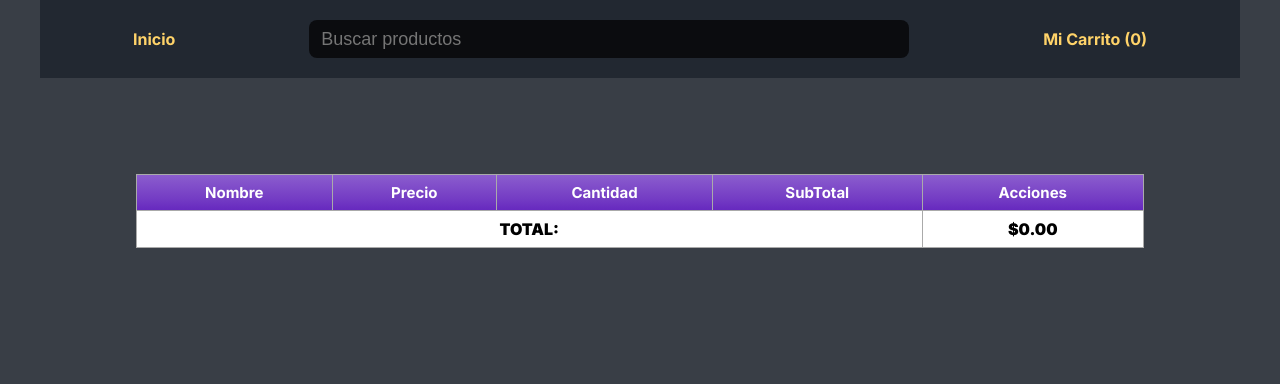
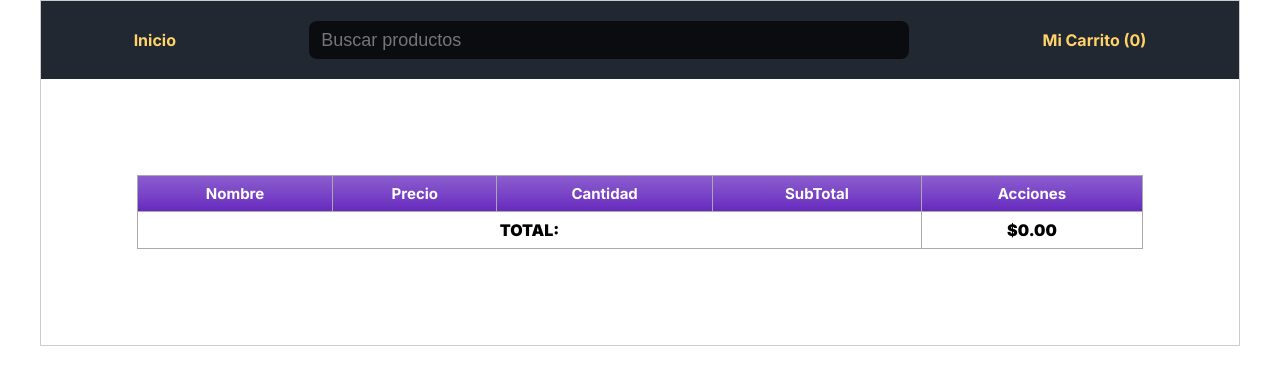
Before and after one commit to patrgon/shoppingCart-app, a Next.js app: page /shoppingCart in a window 1280 px wide. Shown: the top 384 px of the page. Built offline with nearby package versions, Linux system fonts and the light colour scheme.

Commit message:
css changes

```diff
--- a/src/app/components/categoryList/CategoryList.module.css
+++ b/src/app/components/categoryList/CategoryList.module.css
@@ -1,5 +1,4 @@
 .categoryList {
-    background-color: #222831;
     display: flex;
     gap: 32px;
     width: 100%;
@@ -12,7 +11,7 @@
 }
 
 .category_item {
-    color: #ccc;
+    color: #6e5296;
     font-weight: 600;
     text-transform: uppercase;
 
@@ -20,5 +19,5 @@
 }
 
 .category_item:hover {
-    color: #ffff;
+    color: #532494;
 }
--- a/src/app/components/product/Product.module.css
+++ b/src/app/components/product/Product.module.css
@@ -5,6 +5,8 @@
     min-height: 380px;
     width: 324px;
     border-radius: 4px;
+    border: 1px solid #ccc;
+    box-shadow: 0px 10px 15px -3px rgba(0,0,0,0.1);
 }
 
 .product_title {
--- a/src/app/globals.css
+++ b/src/app/globals.css
@@ -5,12 +5,13 @@
 }
 
 html{
-  background-color: #393E46;
+  background-color: #ffffff;
 }
 body {
   max-width: 1200px;
   overflow-x: hidden;
   margin: auto;
+  border: 1px solid #ccc;
 }
 
 a {
```
